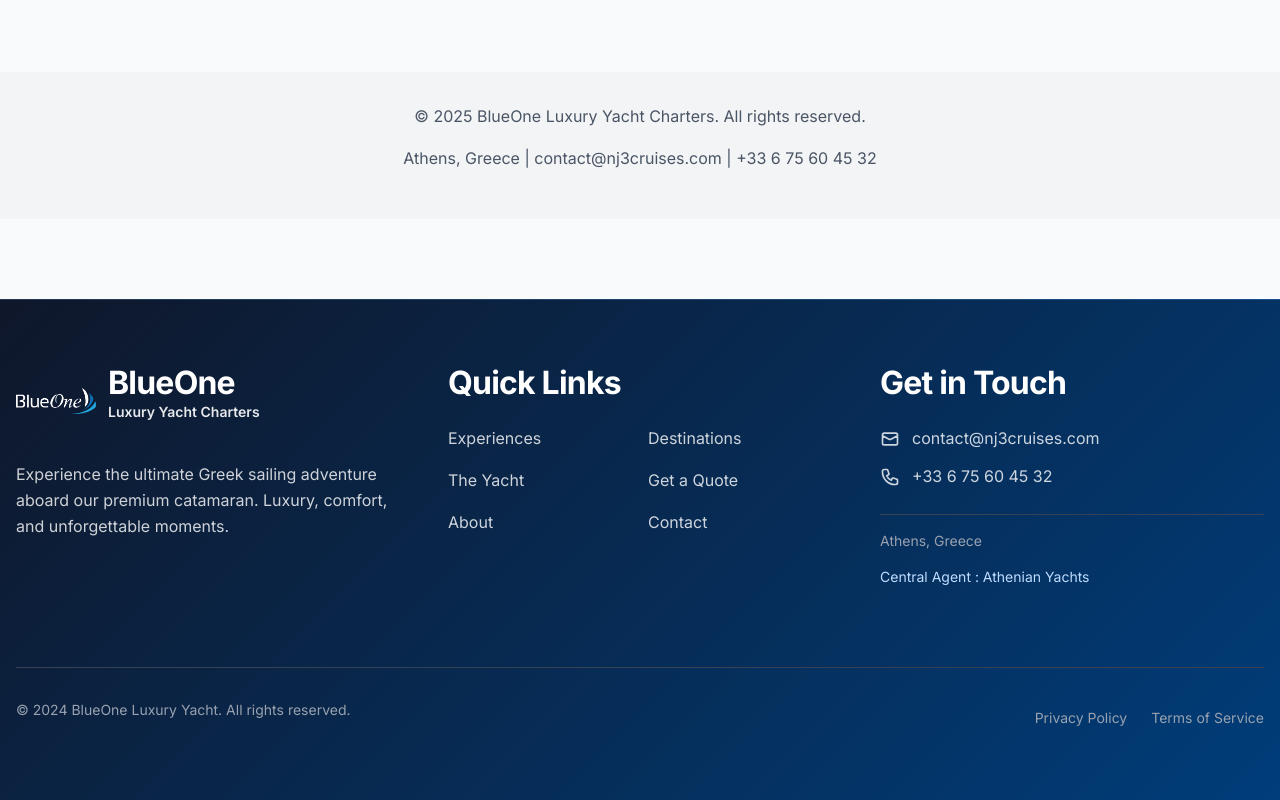
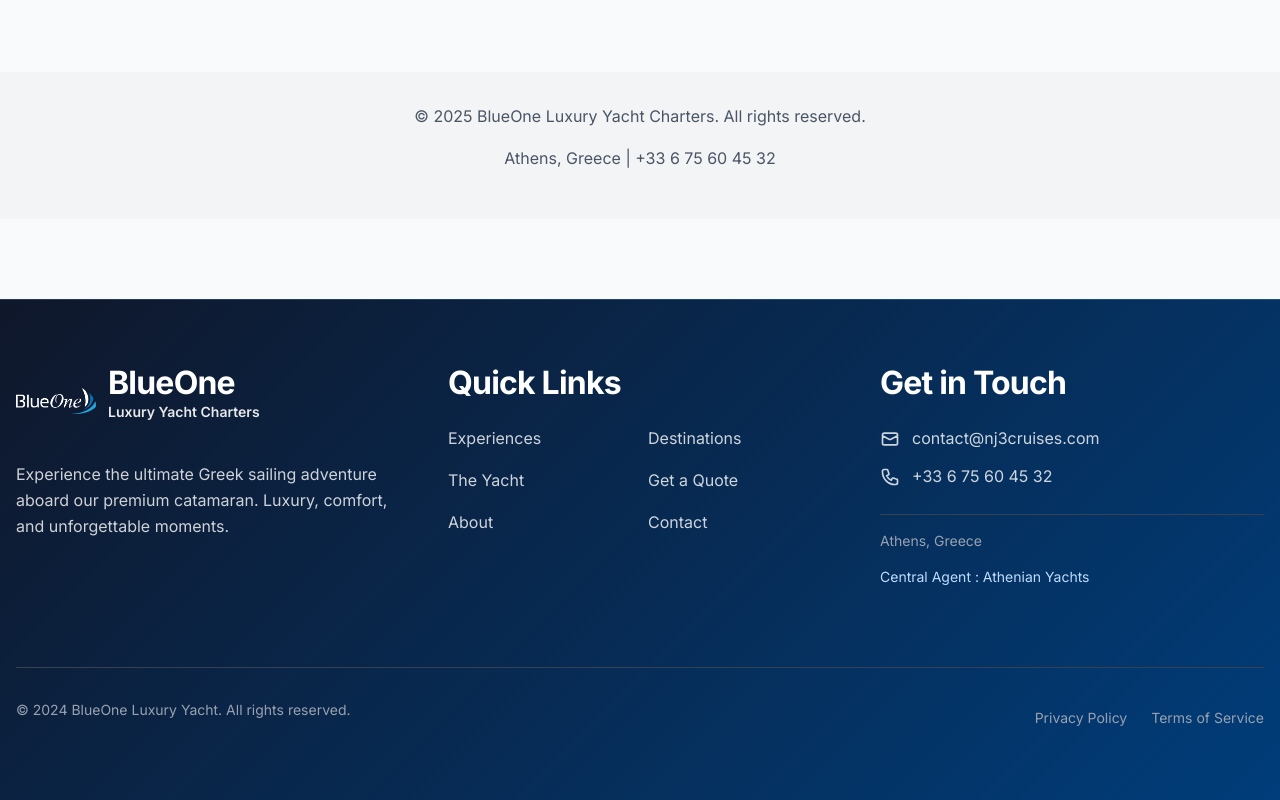
Before and after one commit to okamoun/ConceptSailing, a Next.js app: page /specifications in a window 1280 px wide. Shown: the part 3311-4111 px from the top of the page. Built offline with nearby package versions, Linux system fonts and the light colour scheme; no server answers.

Commit message:
remove email

```diff
--- a/app/specifications/page.tsx
+++ b/app/specifications/page.tsx
@@ -255,7 +255,7 @@
       {/* Footer Note */}
       <div className="bg-gray-100 py-8 mt-12 text-center text-gray-600">
         <p>&copy; 2025 BlueOne Luxury Yacht Charters. All rights reserved.</p>
-        <p>Athens, Greece | contact@nj3cruises.com | +33 6 75 60 45 32</p>
+        <p>Athens, Greece |  +33 6 75 60 45 32</p>
       </div>
     </div>
   );
--- a/specifications-nextjs.tsx
+++ b/specifications-nextjs.tsx
@@ -260,7 +260,7 @@
       {/* Footer Note */}
       <div className="bg-gray-100 py-8 mt-12 text-center text-gray-600">
         <p>&copy; 2025 BlueOne Luxury Yacht Charters. All rights reserved.</p>
-        <p>Athens, Greece | contact@nj3cruises.com | +33 6 75 60 45 32</p>
+        <p>Athens, Greece |  +33 6 75 60 45 32</p>
       </div>
     </div>
   );
--- a/specifications.html
+++ b/specifications.html
@@ -560,7 +560,7 @@
     <!-- Footer -->
     <footer>
         <p>&copy; 2025 BlueOne Luxury Yacht Charters. All rights reserved.</p>
-        <p>Athens, Greece | contact@nj3cruises.com | +33 6 75 60 45 32</p>
+        <p>Athens, Greece |  +33 6 75 60 45 32</p>
     </footer>
 </body>
 </html>
```
